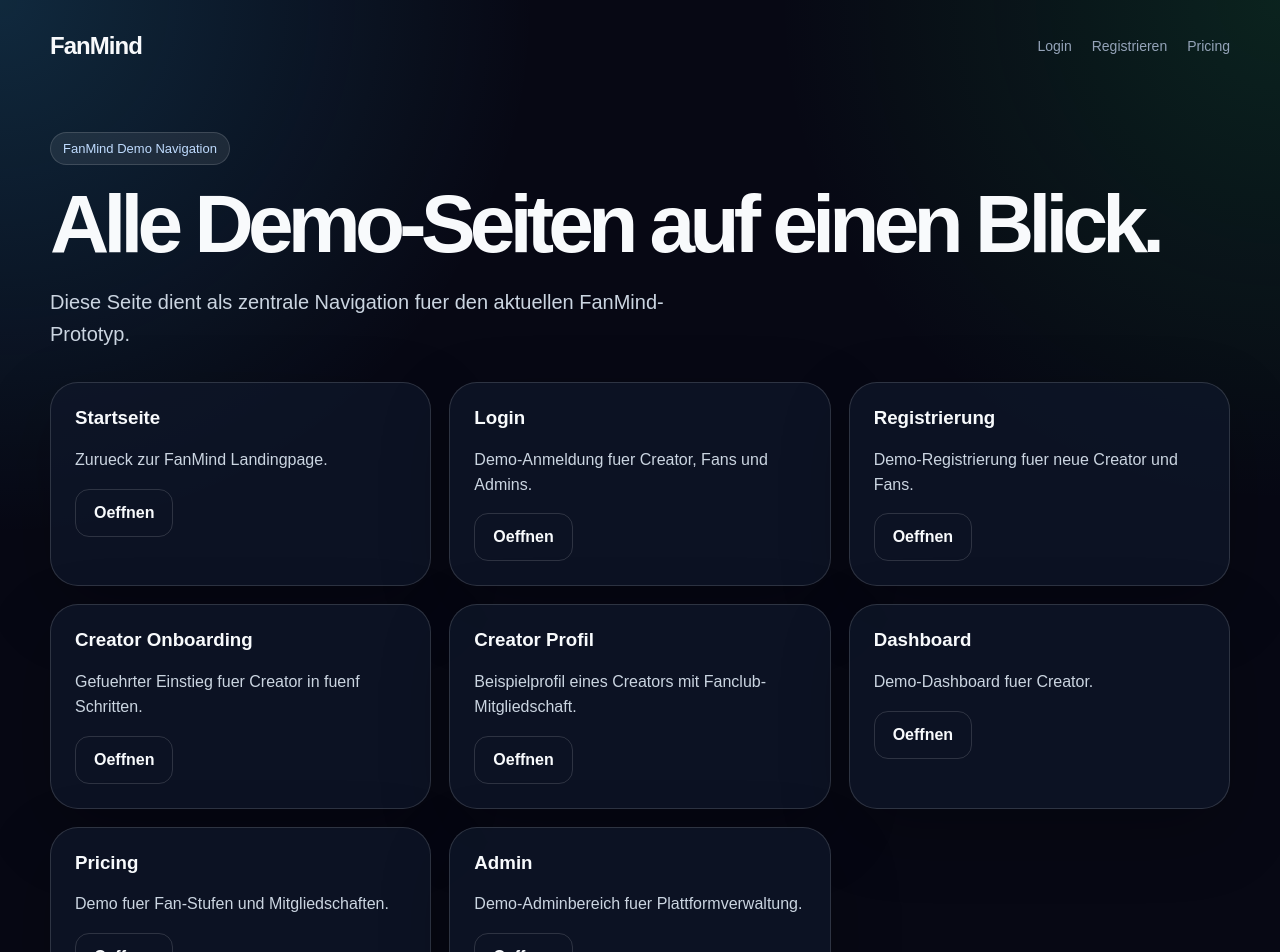
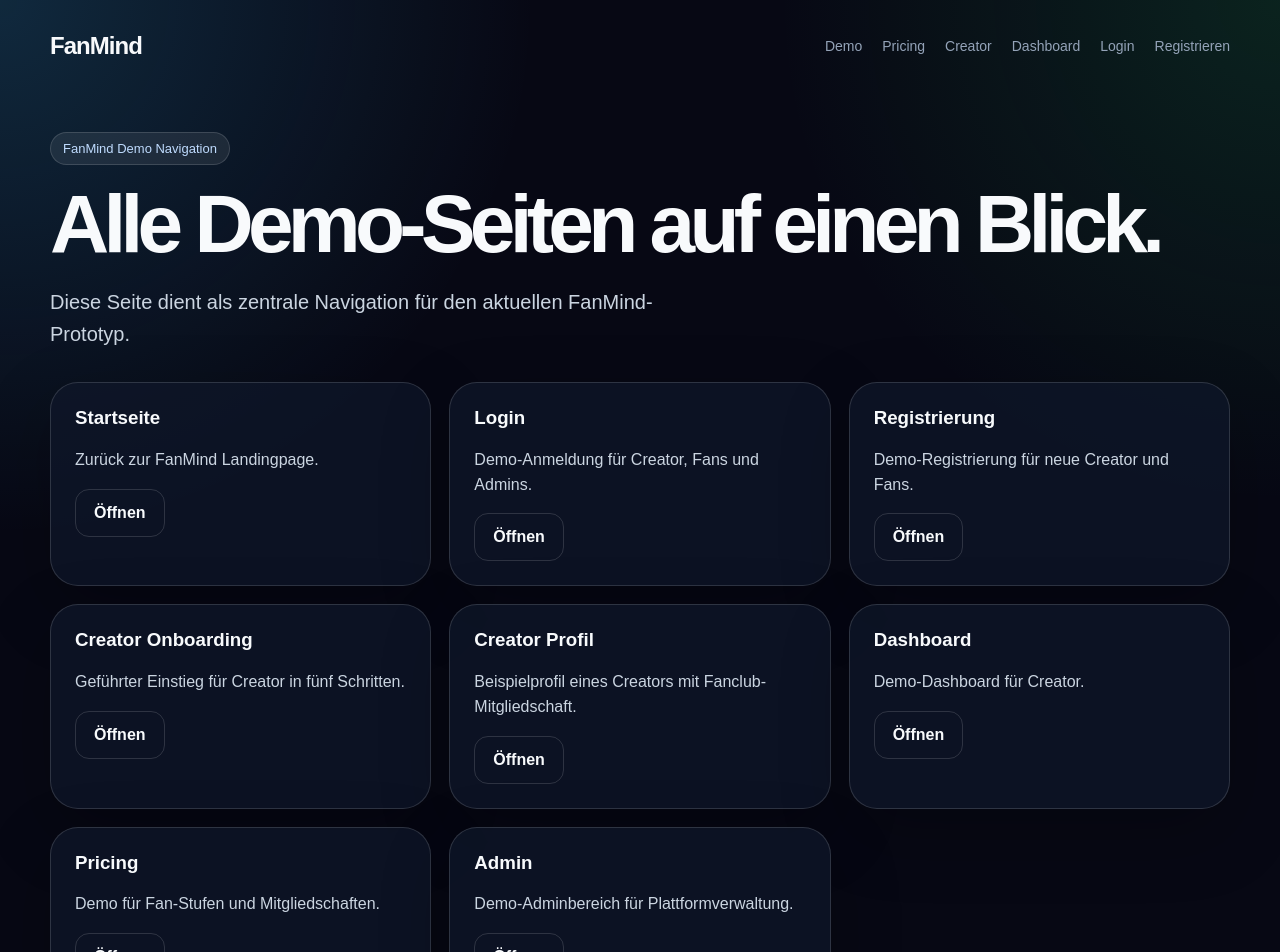
Before and after one commit to Bernds-tech/FanMind, a Next.js app: page /demo in a window 1280 px wide. Shown: the top 952 px of the page. Built offline with nearby package versions, Linux system fonts and the light colour scheme.

Commit message:
Use shared navigation on demo hub

```diff
--- a/src/app/demo/page.tsx
+++ b/src/app/demo/page.tsx
@@ -1,23 +1,25 @@
+import SiteNav from "@/components/SiteNav";
+
 const links = [
   {
     title: "Startseite",
     href: "/",
-    text: "Zurueck zur FanMind Landingpage."
+    text: "Zurück zur FanMind Landingpage."
   },
   {
     title: "Login",
     href: "/login",
-    text: "Demo-Anmeldung fuer Creator, Fans und Admins."
+    text: "Demo-Anmeldung für Creator, Fans und Admins."
   },
   {
     title: "Registrierung",
     href: "/register",
-    text: "Demo-Registrierung fuer neue Creator und Fans."
+    text: "Demo-Registrierung für neue Creator und Fans."
   },
   {
     title: "Creator Onboarding",
     href: "/creator/onboarding",
-    text: "Gefuehrter Einstieg fuer Creator in fuenf Schritten."
+    text: "Geführter Einstieg für Creator in fünf Schritten."
   },
   {
     title: "Creator Profil",
@@ -27,17 +29,17 @@ const links = [
   {
     title: "Dashboard",
     href: "/dashboard",
-    text: "Demo-Dashboard fuer Creator."
+    text: "Demo-Dashboard für Creator."
   },
   {
     title: "Pricing",
     href: "/pricing",
-    text: "Demo fuer Fan-Stufen und Mitgliedschaften."
+    text: "Demo für Fan-Stufen und Mitgliedschaften."
   },
   {
     title: "Admin",
     href: "/admin",
-    text: "Demo-Adminbereich fuer Plattformverwaltung."
+    text: "Demo-Adminbereich für Plattformverwaltung."
   }
 ];
 
@@ -45,20 +47,13 @@ export default function DemoPage() {
   return (
     <main>
       <div className="page-shell">
-        <nav className="nav">
-          <a className="logo" href="/">FanMind</a>
-          <div className="nav-links">
-            <a href="/login">Login</a>
-            <a href="/register">Registrieren</a>
-            <a href="/pricing">Pricing</a>
-          </div>
-        </nav>
+        <SiteNav active="Demo" />
 
         <section>
           <div className="badge">FanMind Demo Navigation</div>
           <h1>Alle Demo-Seiten auf einen Blick.</h1>
           <p className="lead">
-            Diese Seite dient als zentrale Navigation fuer den aktuellen FanMind-Prototyp.
+            Diese Seite dient als zentrale Navigation für den aktuellen FanMind-Prototyp.
           </p>
         </section>
 
@@ -67,7 +62,7 @@ export default function DemoPage() {
             <article className="card" key={item.href}>
               <h3>{item.title}</h3>
               <p>{item.text}</p>
-              <a className="button" href={item.href}>Oeffnen</a>
+              <a className="button" href={item.href}>Öffnen</a>
             </article>
           ))}
         </section>
```
